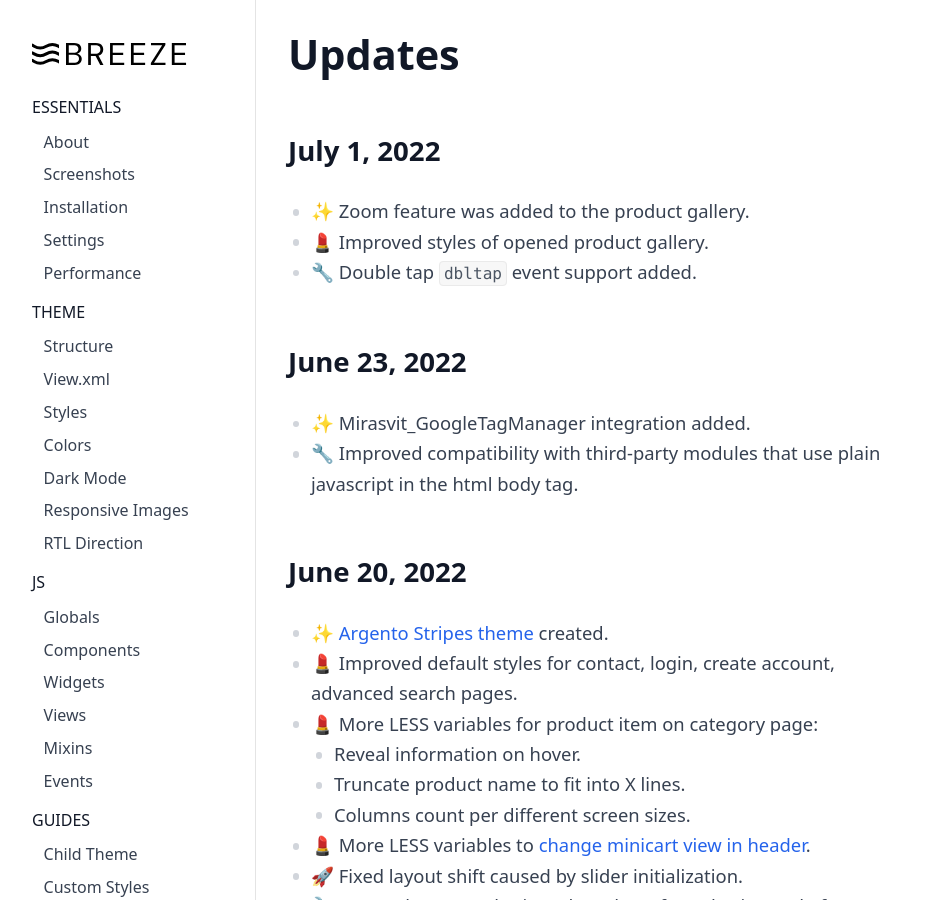
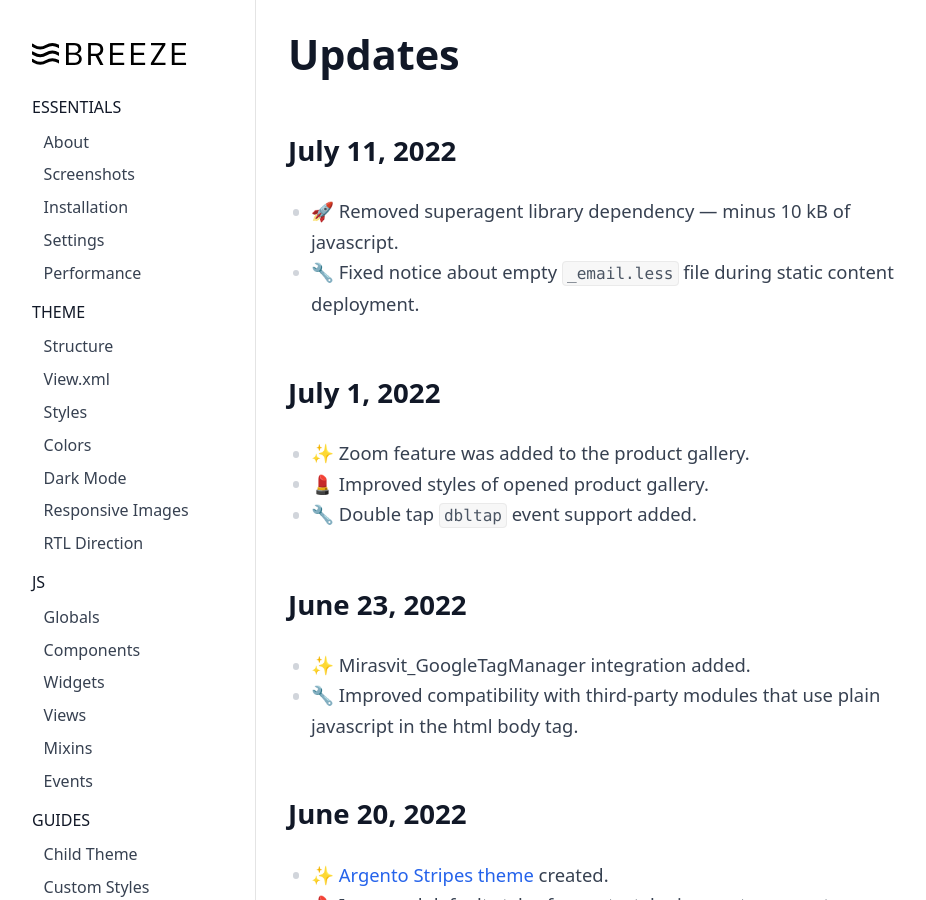
Before and after one commit to breezefront/breezefront.com, a Jekyll site: the page built from collections/_misc/updates.md, in a window 1280 px wide and 900 px high. Shown: the whole window, without its empty margins (0-926 px from the left). Built offline with Jekyll 4.4.1, drawn with Linux system fonts in a browser that asks for light colours.

Commit message:
Chnagelog

```diff
--- a/collections/_misc/updates.md
+++ b/collections/_misc/updates.md
@@ -6,6 +6,11 @@ order: 50
 ---
 
 # Updates
+
+## July 11, 2022
+
+ -  🚀 Removed superagent library dependency --- minus 10 kB of javascript.
+ -  🔧 Fixed notice about empty `_email.less` file during static content deployment.
 
 ## July 1, 2022
 
```
